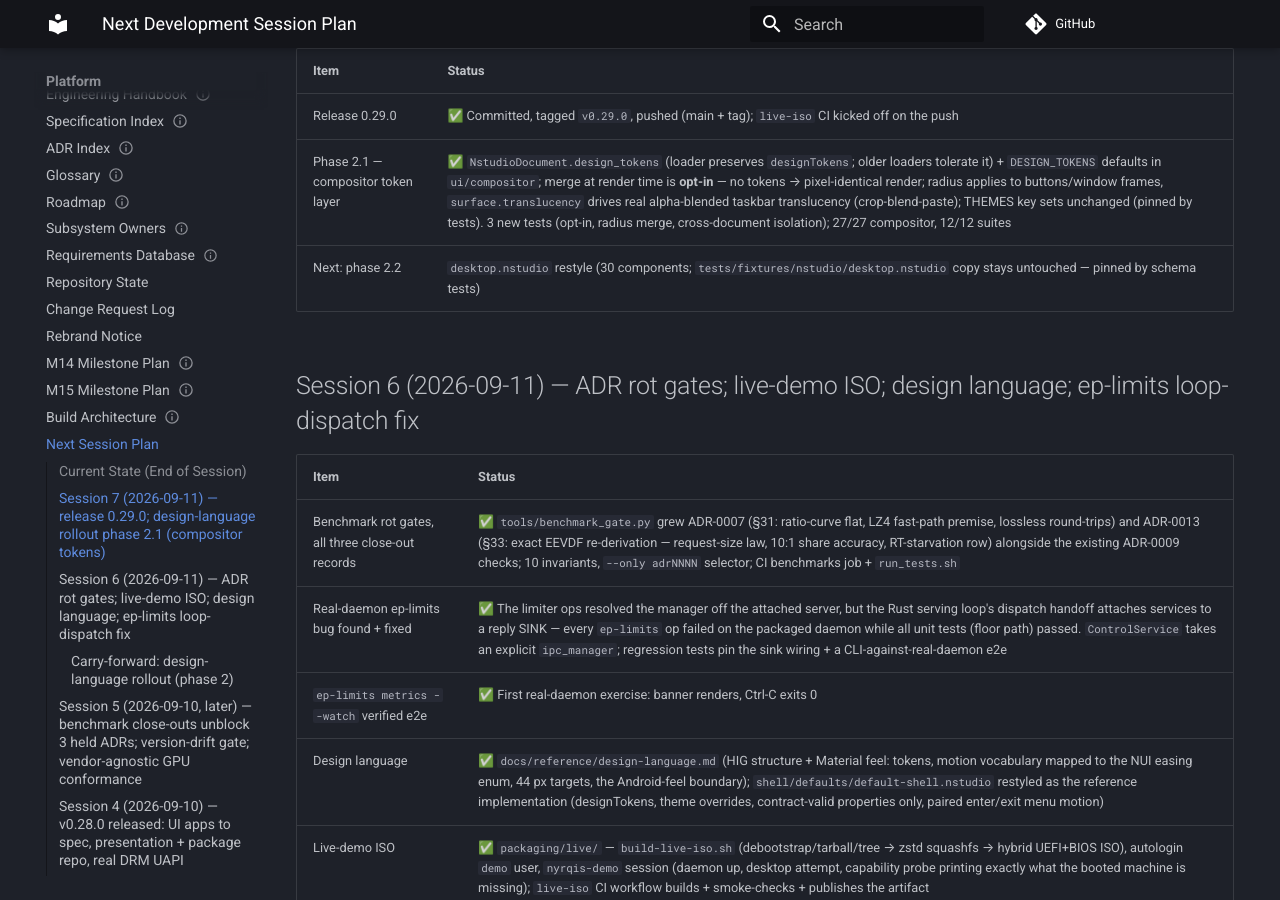
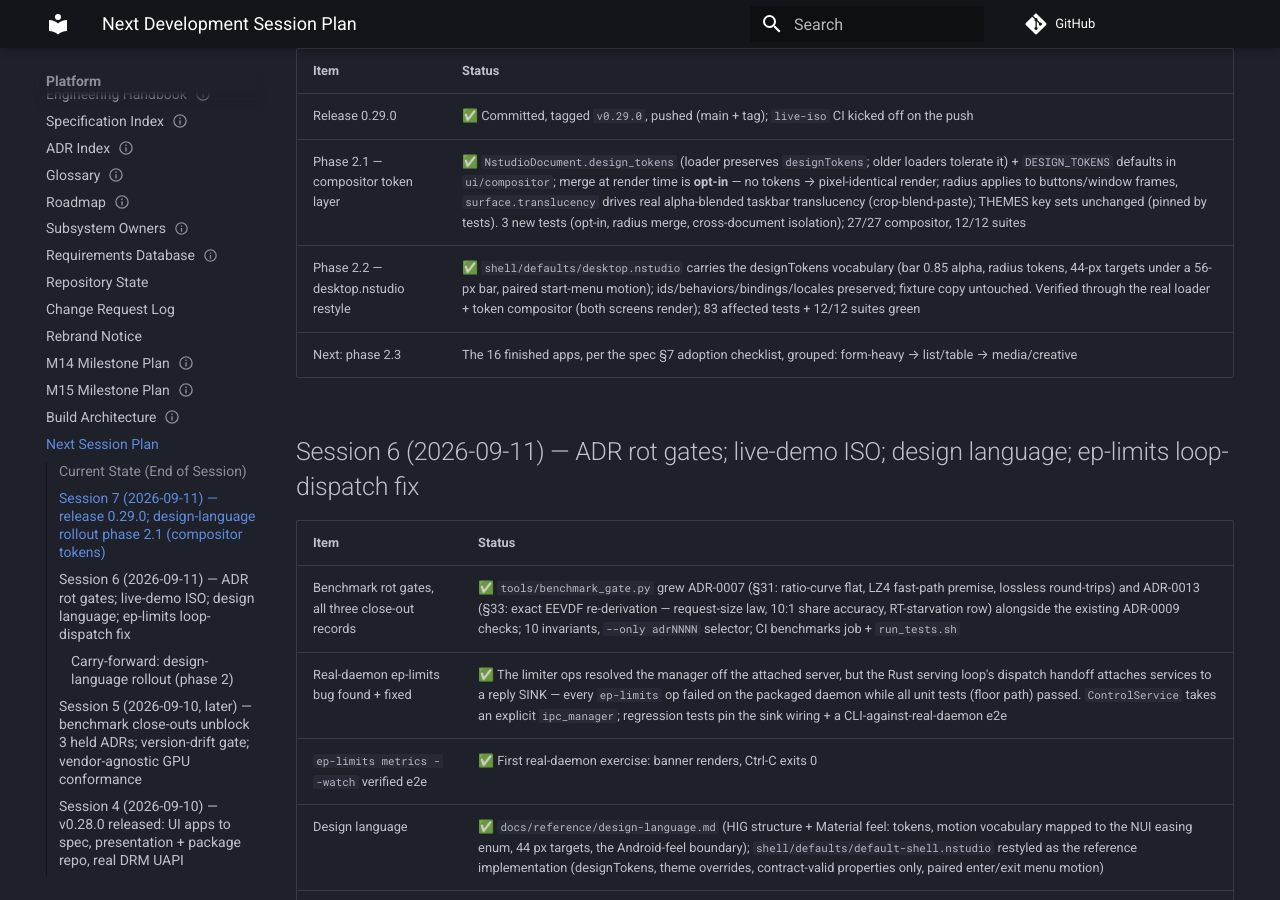
Before and after one commit to Myco-mycelium/Nythera, an MkDocs documentation site: the page built from docs/00-platform/NEXT_SESSION_PLAN.md, in a window 1280 px wide and 900 px high, scrolled down 1233 px. Built offline with MkDocs 1.6.1 and Material for MkDocs 9.7.7, drawn with Linux system fonts in a browser that asks for light colours; comment, search, counter and statistics services are not loaded.

Commit message:
Restyle the shipped desktop shell to the design language (rollout phase 2.2)
shell/defaults/desktop.nstudio now carries the same designTokens
vocabulary as the reference shell: the taskbar renders with 0.85
alpha-blended translucency, buttons and window frames take the radius
tokens, and quick-settings controls are re-flowed to the 44-px target
minimum under a 56-px bar. Start-menu motion is paired (fade+rise on
enter, faster ease-in drop on exit). All component ids, behaviors,
bindings, and locales are preserved; the pinned tests/fixtures copy is
intentionally untouched.

🤖 Generated with Codebuff
Co-Authored-By: Codebuff <noreply@codebuff.com>

```diff
--- a/docs/00-platform/NEXT_SESSION_PLAN.md
+++ b/docs/00-platform/NEXT_SESSION_PLAN.md
@@ -34,7 +34,8 @@ date: 2026-09-10
 |------|--------|
 | Release 0.29.0 | ✅ Committed, tagged `v0.29.0`, pushed (main + tag); `live-iso` CI kicked off on the push |
 | Phase 2.1 — compositor token layer | ✅ `NstudioDocument.design_tokens` (loader preserves `designTokens`; older loaders tolerate it) + `DESIGN_TOKENS` defaults in `ui/compositor`; merge at render time is **opt-in** — no tokens → pixel-identical render; radius applies to buttons/window frames, `surface.translucency` drives real alpha-blended taskbar translucency (crop-blend-paste); THEMES key sets unchanged (pinned by tests). 3 new tests (opt-in, radius merge, cross-document isolation); 27/27 compositor, 12/12 suites |
-| Next: phase 2.2 | `desktop.nstudio` restyle (30 components; `tests/fixtures/nstudio/desktop.nstudio` copy stays untouched — pinned by schema tests) |
+| Phase 2.2 — desktop.nstudio restyle | ✅ `shell/defaults/desktop.nstudio` carries the designTokens vocabulary (bar 0.85 alpha, radius tokens, 44-px targets under a 56-px bar, paired start-menu motion); ids/behaviors/bindings/locales preserved; fixture copy untouched. Verified through the real loader + token compositor (both screens render); 83 affected tests + 12/12 suites green |
+| Next: phase 2.3 | The 16 finished apps, per the spec §7 adoption checklist, grouped: form-heavy → list/table → media/creative |
 
 ## Session 6 (2026-09-11) — ADR rot gates; live-demo ISO; design language; ep-limits loop-dispatch fix
 
```
Also changed, not shown: source/nyhal-linux-backend/CHANGELOG.md (+10 -0 lines), 1 other file.
